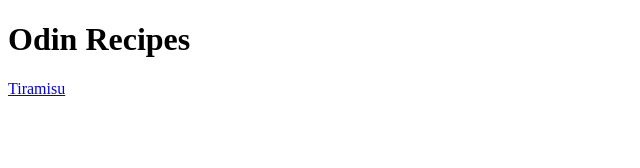
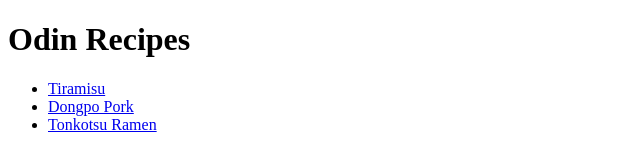
Before and after one commit to SalaccI4/odin-recipes, a plain HTML site: page index.html in a window 1280 px wide. Shown: the whole page, without its empty margins (0-640 px from the left). Drawn offline with Linux system fonts and the light colour scheme.

Commit message:
Add unlisted list for every recipe
Organizes recipes in a more navigable way in homepage

```diff
--- a/index.html
+++ b/index.html
@@ -6,6 +6,10 @@
     </head>
     <body>
         <h1>Odin Recipes</h1>
-        <a href="./recipes/tiramisu.html">Tiramisu</a>
+        <ul>
+            <li><a href="./recipes/tiramisu.html">Tiramisu</a></li>
+            <li><a href="./recipes/dongpo_pork.html">Dongpo Pork</a></li>
+            <li><a href="./recipes/tonkotsu_ramen.html">Tonkotsu Ramen</a></li>
+        </ul>
     </body>
 </html>
```
